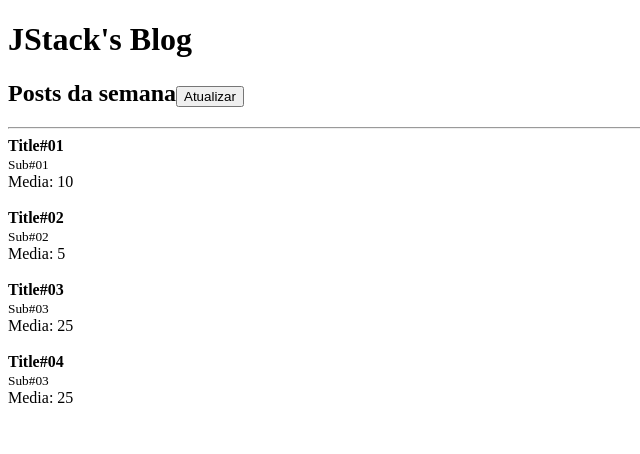
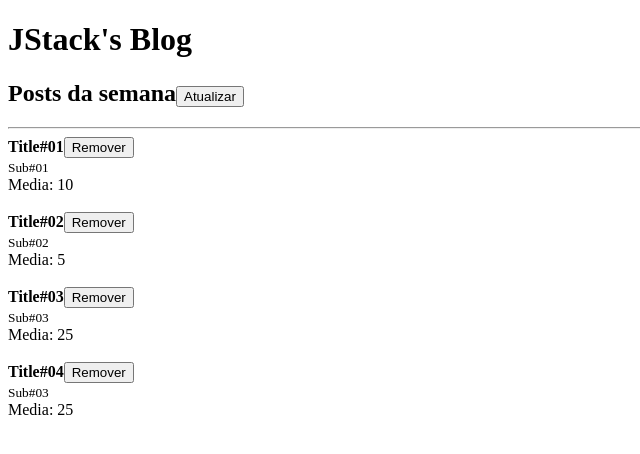
Before and after one commit to Sans-arch/react-fundamentos, a React app: page / in a window 1280 px wide. Shown: the top 454 px of the page, without its empty margins (0-640 px from the left). Built offline with nearby package versions, Linux system fonts and the light colour scheme.

Commit message:
Add a callback function and pass it to child component to change the father state

```diff
--- a/src/App.js
+++ b/src/App.js
@@ -23,6 +23,10 @@ function App() {
     }]);
   }
 
+  function handleRemovePost(postId) {
+    setPosts(prevState => prevState.filter(post => post.id !== postId));
+  }
+
   return (
     <>
       <Header title="JStack's Blog">
@@ -38,7 +42,9 @@ function App() {
         <Post
           key={post.id}
           likes={post.likes}
+          onRemove={handleRemovePost}
           post={{
+            id: post.id,
             title: post.title,
             subtitle: post.subtitle
           }}
--- a/src/Post.js
+++ b/src/Post.js
@@ -5,7 +5,9 @@ export default function Post(props) {
   return (
     <>
       <article>
-        <strong>{props.post.title}</strong><br />
+        <strong>{props.post.title}</strong>
+        <button onClick={_ => props.onRemove(props.post.id)}>Remover</button>
+        <br />
         <small>{props.post.subtitle}</small>
         <br />
         Media: {props.likes / 2}
@@ -17,7 +19,9 @@ export default function Post(props) {
 
 Post.propTypes = {
   likes: PropTypes.number.isRequired,
+  onRemove: PropTypes.func.isRequired,
   post: PropTypes.shape({
+    id: PropTypes.number.isRequired,
     title: PropTypes.string.isRequired,
     subtitle: PropTypes.string.isRequired,
   }).isRequired,
```
